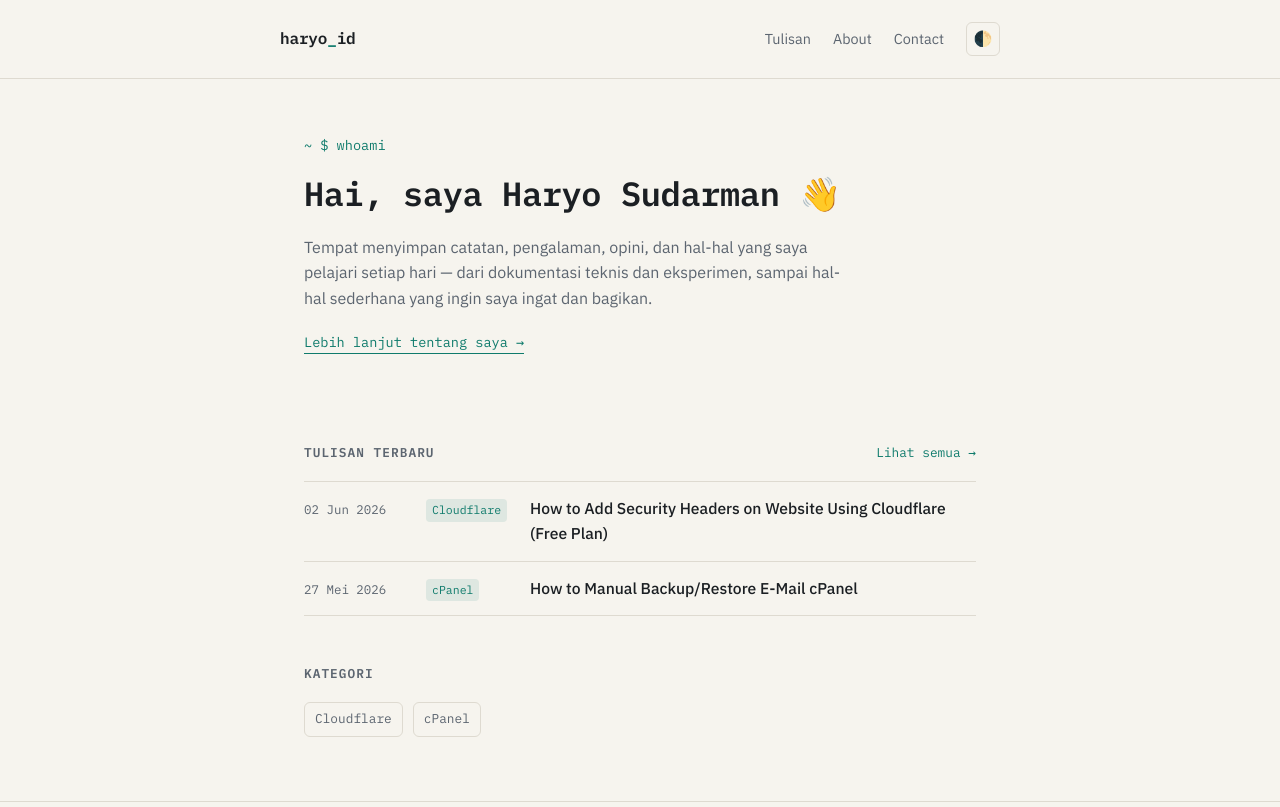
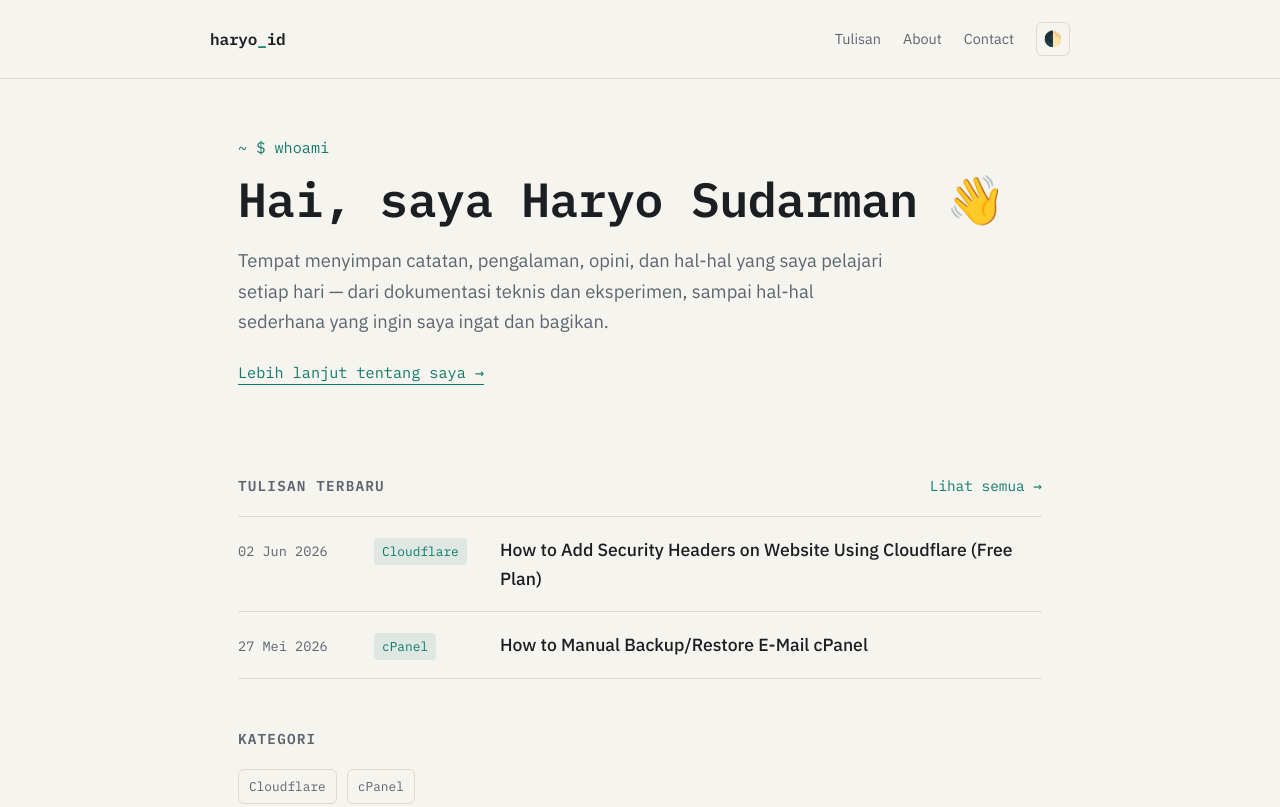
Before and after one commit to haryows/haryo-id, an Astro site: page / in a window 1280 px wide. Shown: the top 807 px of the page. Built offline with nearby package versions, Linux system fonts and the light colour scheme; Astro itself is replaced by a stand-in of ours.

Commit message:
Update global styles for improved layout and typography

```diff
--- a/src/styles/global.css
+++ b/src/styles/global.css
@@ -35,7 +35,8 @@ body {
   background: var(--bg);
   color: var(--ink);
   font-family: var(--font-sans);
-  line-height: 1.6;
+  font-size: 17px;
+  line-height: 1.65;
   transition: background 0.2s ease, color 0.2s ease;
 }
 
@@ -46,9 +47,9 @@ a:focus-visible, button:focus-visible {
 }
 
 .wrap {
-  max-width: 720px;
+  max-width: 860px;
   margin: 0 auto;
-  padding: 0 24px;
+  padding: 0 28px;
 }
 
 /* ---------- Header ---------- */
@@ -101,24 +102,26 @@ nav.site-nav a:hover { color: var(--ink); }
 }
 .hero .prompt {
   font-family: var(--font-mono);
-  font-size: 0.85rem;
+  font-size: 0.95rem;
   color: var(--accent);
-  margin: 0 0 10px;
+  margin: 0 0 12px;
 }
 .hero h1 {
   font-family: var(--font-mono);
-  font-size: clamp(1.6rem, 4vw, 2.1rem);
-  margin: 0 0 14px;
+  font-size: clamp(2.1rem, 5.5vw, 3rem);
+  margin: 0 0 18px;
   letter-spacing: -0.01em;
+  line-height: 1.15;
 }
 .hero p {
   color: var(--muted);
-  max-width: 56ch;
-  margin: 0 0 18px;
+  max-width: 60ch;
+  font-size: 1.15rem;
+  margin: 0 0 22px;
 }
 .hero .more {
   font-family: var(--font-mono);
-  font-size: 0.85rem;
+  font-size: 0.95rem;
   color: var(--accent);
   border-bottom: 1px solid var(--accent);
   padding-bottom: 2px;
@@ -133,7 +136,7 @@ nav.site-nav a:hover { color: var(--ink); }
 }
 .section-label h2 {
   font-family: var(--font-mono);
-  font-size: 0.8rem;
+  font-size: 0.9rem;
   text-transform: uppercase;
   letter-spacing: 0.08em;
   color: var(--muted);
@@ -141,7 +144,7 @@ nav.site-nav a:hover { color: var(--ink); }
 }
 .section-label a {
   font-family: var(--font-mono);
-  font-size: 0.8rem;
+  font-size: 0.9rem;
   color: var(--accent);
 }
 
@@ -151,30 +154,30 @@ nav.site-nav a:hover { color: var(--ink); }
 }
 .log-entry {
   display: grid;
-  grid-template-columns: 108px 90px 1fr;
-  gap: 14px;
+  grid-template-columns: 120px 110px 1fr;
+  gap: 16px;
   align-items: baseline;
-  padding: 14px 0;
+  padding: 18px 0;
   border-bottom: 1px solid var(--line);
 }
 .log-entry .ts {
   font-family: var(--font-mono);
-  font-size: 0.78rem;
+  font-size: 0.85rem;
   color: var(--muted);
   white-space: nowrap;
 }
 .log-tag {
   font-family: var(--font-mono);
-  font-size: 0.72rem;
+  font-size: 0.8rem;
   color: var(--accent);
   background: var(--accent-soft);
   border-radius: 4px;
-  padding: 2px 6px;
+  padding: 3px 8px;
   width: fit-content;
   white-space: nowrap;
 }
 .log-entry .title {
-  font-size: 0.98rem;
+  font-size: 1.1rem;
   font-weight: 500;
 }
 .log-entry .title:hover { color: var(--accent); }
```
